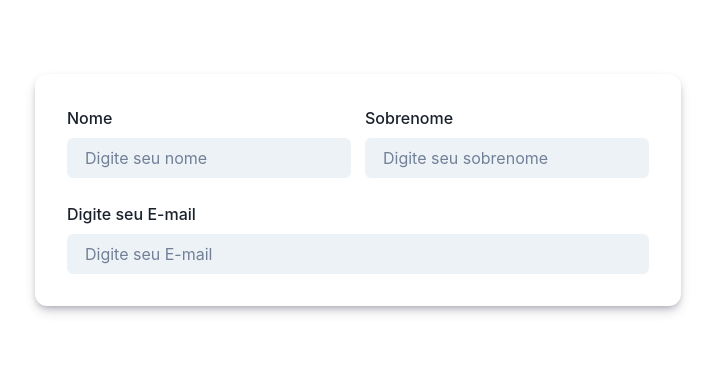
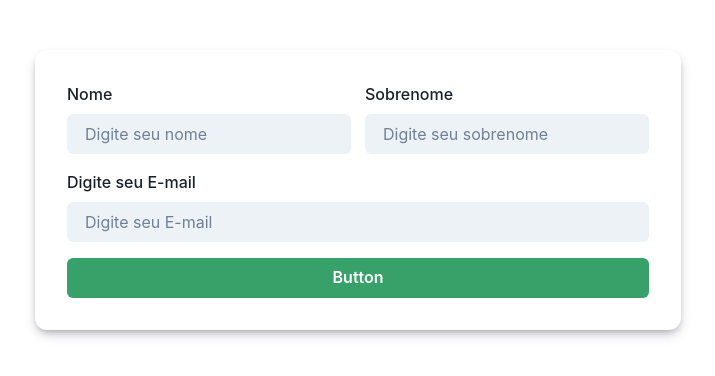
Before and after one commit to GuilhermeLVL/REACT-PROJECTS, a React (Vite) app in the folder Projects/email-service-frontend/: page / in a window 1280 px wide. Shown: the part 210-586 px from the top of the page, without its empty margins (282-997 px from the left). Built offline with nearby package versions, Linux system fonts and the light colour scheme.

Commit message:
criando card

```diff
--- a/Projects/email-service-frontend/src/App.css
+++ b/Projects/email-service-frontend/src/App.css
@@ -24,5 +24,5 @@
     display: flex;
     align-items: center;
     gap: 14px;
-    margin-bottom: 24px;
+
 }
--- a/Projects/email-service-frontend/src/App.tsx
+++ b/Projects/email-service-frontend/src/App.tsx
@@ -2,6 +2,7 @@ import { useState } from "react";
 
 import "./App.css";
 import PrimaryInput from "./components/input/PrimaryInput";
+import { Button, Spacer } from "@chakra-ui/react";
 
 function App() {
   const [email, setEmail] = useState("");
@@ -10,7 +11,7 @@ function App() {
 
   return (
     <div className="container">
-      <form >
+      <form>
         <div className="name-form-container">
           <PrimaryInput
             value={firstName}
@@ -28,7 +29,7 @@ function App() {
             placeholder="Digite seu sobrenome"
           />
         </div>
-
+        <Spacer height="4" />
         <PrimaryInput
           value={email}
           onChange={(event) => setEmail(event.target.value)}
@@ -36,6 +37,10 @@ function App() {
           label="Digite seu E-mail"
           placeholder="Digite seu E-mail"
         />
+        <Spacer height="4" />
+        <Button colorScheme="green" width="100%">
+          Button
+        </Button>
       </form>
     </div>
   );
```
